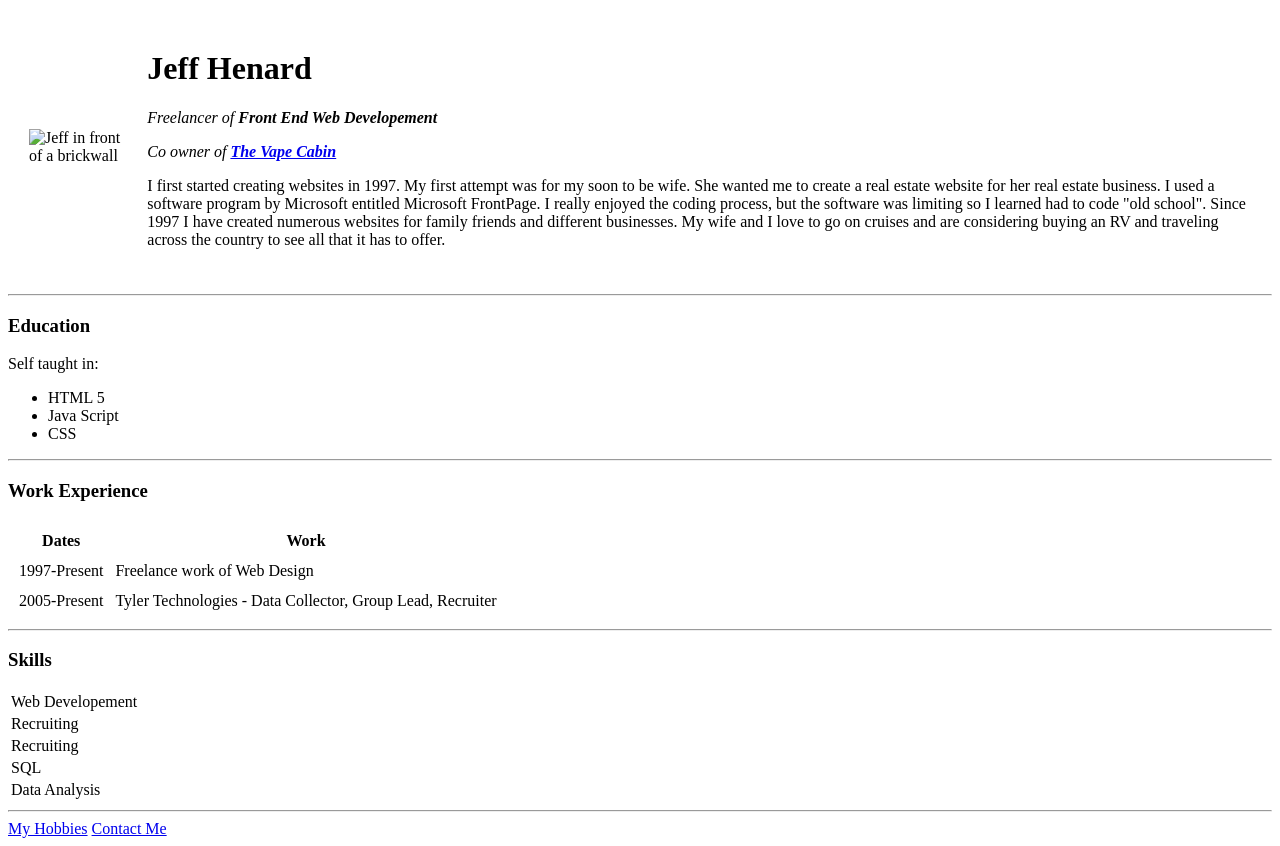
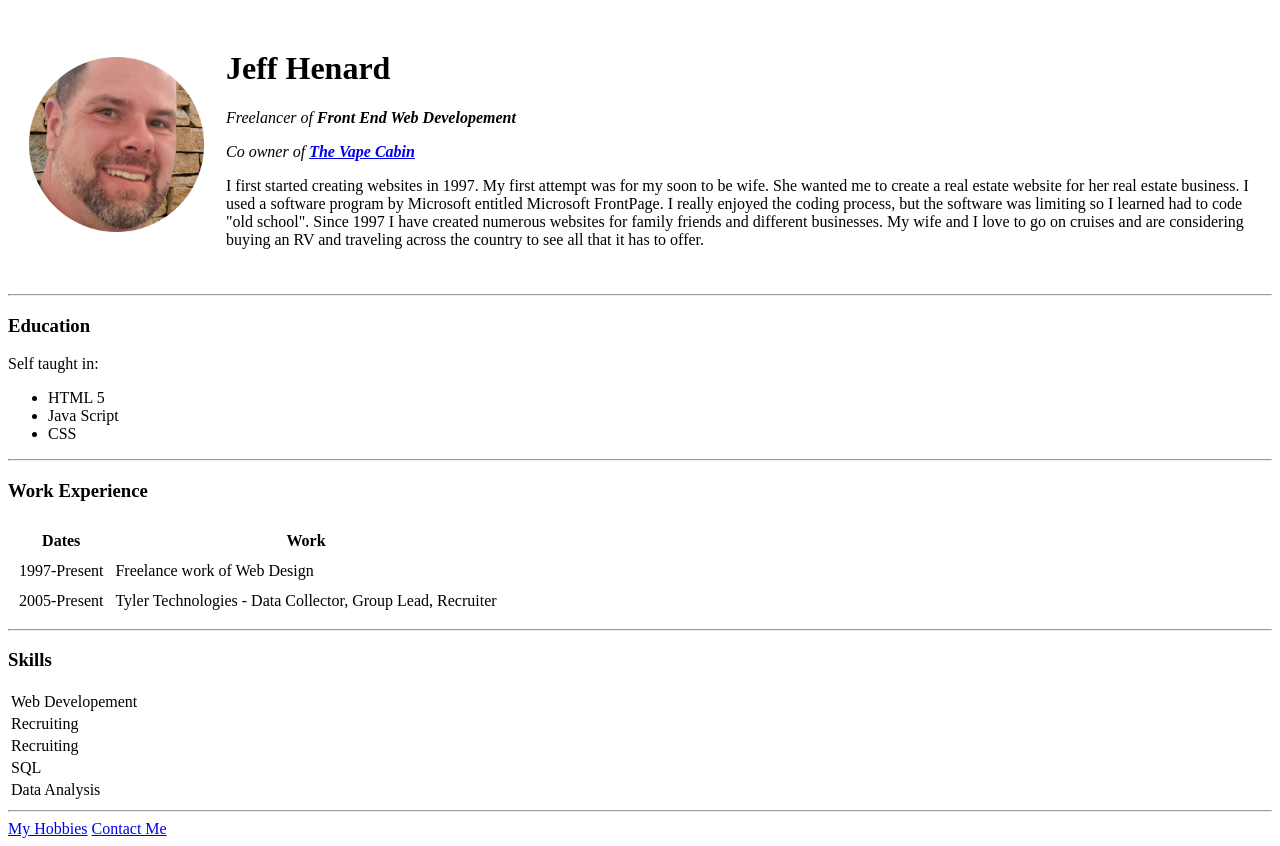
Before and after one commit to cruise-director/cv, a plain HTML site: page index.html in a window 1280 px wide. Drawn offline with Linux system fonts and the light colour scheme.

Commit message:
Update index.html

```diff
--- a/index.html
+++ b/index.html
@@ -9,7 +9,7 @@
 <body>
   <table cellspacing="20">
     <tr>
-      <td> <img src="github.com/cruise-director/cv/Jeff brick bkgrd2.png" width="175" height="175" alt="Jeff in front of a brickwall" /></td>
+      <td> <img src="Jeff brick bkgrd2.png" width="175" height="175" alt="Jeff in front of a brickwall" /></td>
       <td>
         <h1>Jeff Henard</h1>
         <p>
```
